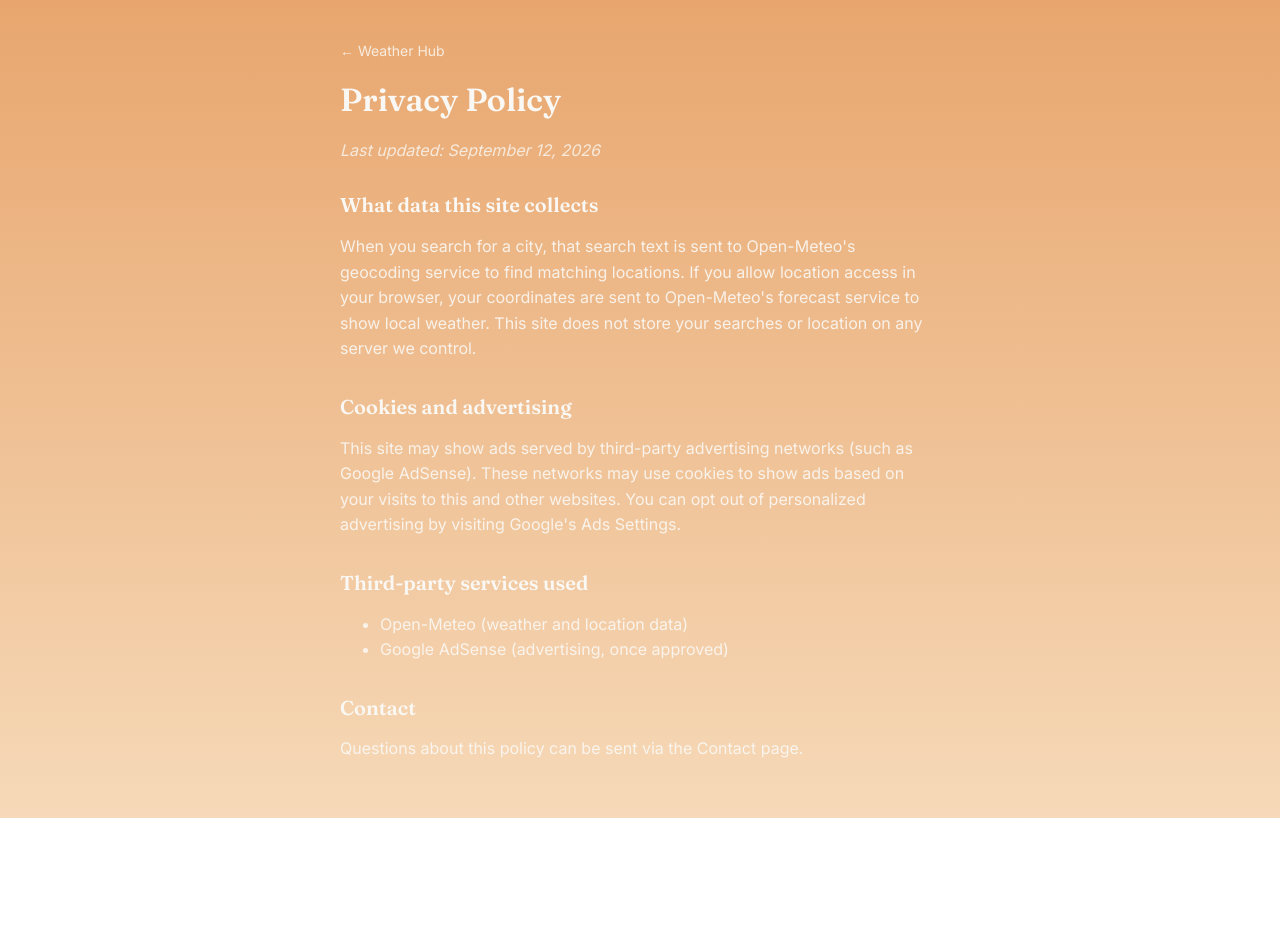
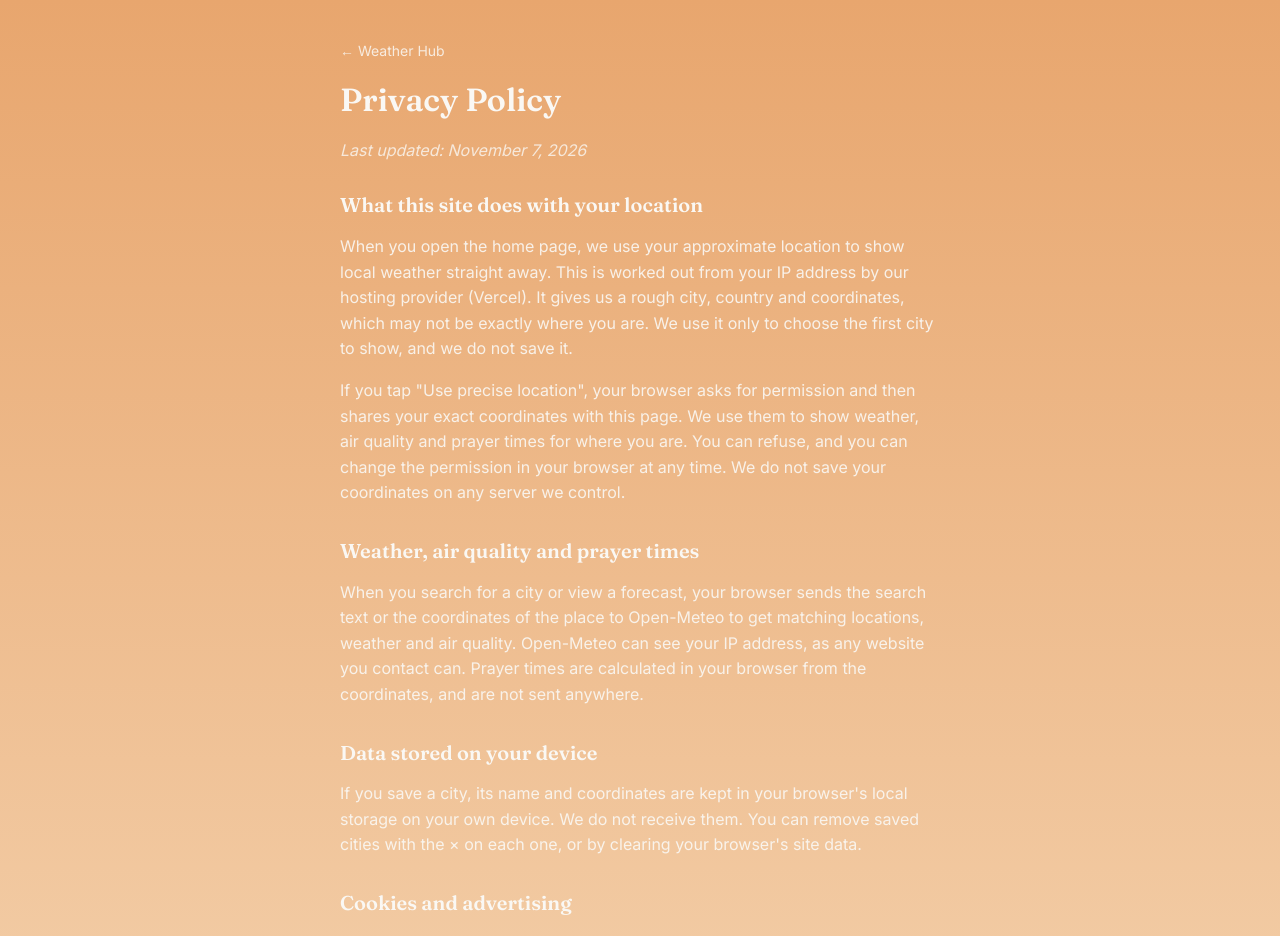
Before and after one commit to zeeshan-ilyas01/Weather_Forcast_webAPP, a React (Vite) app in the folder weather-app--/: page /privacy in a window 1280 px wide. Shown: the top 936 px of the page. Before the commit the page ends 818 px from the top, so only its background shows below. Built offline with nearby package versions, Linux system fonts and the light colour scheme.

Commit message:
Update privacy policy for location, prayer times and air quality

```diff
--- a/weather-app--/src/pages/legal/Privacy.jsx
+++ b/weather-app--/src/pages/legal/Privacy.jsx
@@ -1,5 +1,8 @@
 import { Link } from "react-router-dom";
 import { colors, fonts, layout } from "../../utils/theme";
+
+const h2 = { fontFamily: fonts.display, fontSize: 20, marginTop: 32 };
+const p = { opacity: 0.9, lineHeight: 1.6 };
 
 export default function Privacy() {
   return (
@@ -14,33 +17,59 @@ export default function Privacy() {
         </Link>
 
         <h1 style={{ fontFamily: fonts.display, marginTop: 20 }}>Privacy Policy</h1>
-    <p style={{ opacity: 0.8, fontStyle: "italic" }}>Last updated: September 12, 2026</p>
+        <p style={{ opacity: 0.8, fontStyle: "italic" }}>Last updated: November 7, 2026</p>
 
-        <h2 style={{ fontFamily: fonts.display, fontSize: 20, marginTop: 32 }}>What data this site collects</h2>
-        <p style={{ opacity: 0.9, lineHeight: 1.6 }}>
-          When you search for a city, that search text is sent to Open-Meteo's
-          geocoding service to find matching locations. If you allow location
-          access in your browser, your coordinates are sent to Open-Meteo's
-          forecast service to show local weather. This site does not store
-          your searches or location on any server we control.
+        <h2 style={h2}>What this site does with your location</h2>
+        <p style={p}>
+          When you open the home page, we use your approximate location to show
+          local weather straight away. This is worked out from your IP address
+          by our hosting provider (Vercel). It gives us a rough city, country
+          and coordinates, which may not be exactly where you are. We use it
+          only to choose the first city to show, and we do not save it.
+        </p>
+        <p style={p}>
+          If you tap "Use precise location", your browser asks for permission
+          and then shares your exact coordinates with this page. We use them to
+          show weather, air quality and prayer times for where you are. You can
+          refuse, and you can change the permission in your browser at any time.
+          We do not save your coordinates on any server we control.
         </p>
 
-        <h2 style={{ fontFamily: fonts.display, fontSize: 20, marginTop: 32 }}>Cookies and advertising</h2>
-        <p style={{ opacity: 0.9, lineHeight: 1.6 }}>
-          This site may show ads served by third-party advertising networks
-          (such as Google AdSense). These networks may use cookies to show
-          ads based on your visits to this and other websites. You can opt
-          out of personalized advertising by visiting Google's Ads Settings.
+        <h2 style={h2}>Weather, air quality and prayer times</h2>
+        <p style={p}>
+          When you search for a city or view a forecast, your browser sends the
+          search text or the coordinates of the place to Open-Meteo to get
+          matching locations, weather and air quality. Open-Meteo can see your
+          IP address, as any website you contact can. Prayer times are
+          calculated in your browser from the coordinates, and are not sent
+          anywhere.
         </p>
 
-        <h2 style={{ fontFamily: fonts.display, fontSize: 20, marginTop: 32 }}>Third-party services used</h2>
-        <ul style={{ opacity: 0.9, lineHeight: 1.6 }}>
-          <li>Open-Meteo (weather and location data)</li>
+        <h2 style={h2}>Data stored on your device</h2>
+        <p style={p}>
+          If you save a city, its name and coordinates are kept in your
+          browser's local storage on your own device. We do not receive them.
+          You can remove saved cities with the × on each one, or by clearing
+          your browser's site data.
+        </p>
+
+        <h2 style={h2}>Cookies and advertising</h2>
+        <p style={p}>
+          This site may show ads served by third-party advertising networks
+          (such as Google AdSense). These networks may use cookies to show ads
+          based on your visits to this and other websites. You can opt out of
+          personalized advertising by visiting Google's Ads Settings.
+        </p>
+
+        <h2 style={h2}>Third-party services used</h2>
+        <ul style={p}>
+          <li>Open-Meteo (weather, air quality and location search)</li>
+          <li>Vercel (hosting, and the approximate location from your IP address)</li>
           <li>Google AdSense (advertising, once approved)</li>
         </ul>
 
-        <h2 style={{ fontFamily: fonts.display, fontSize: 20, marginTop: 32 }}>Contact</h2>
-        <p style={{ opacity: 0.9, lineHeight: 1.6 }}>
+        <h2 style={h2}>Contact</h2>
+        <p style={p}>
           Questions about this policy can be sent via the Contact page.
         </p>
       </div>
```
